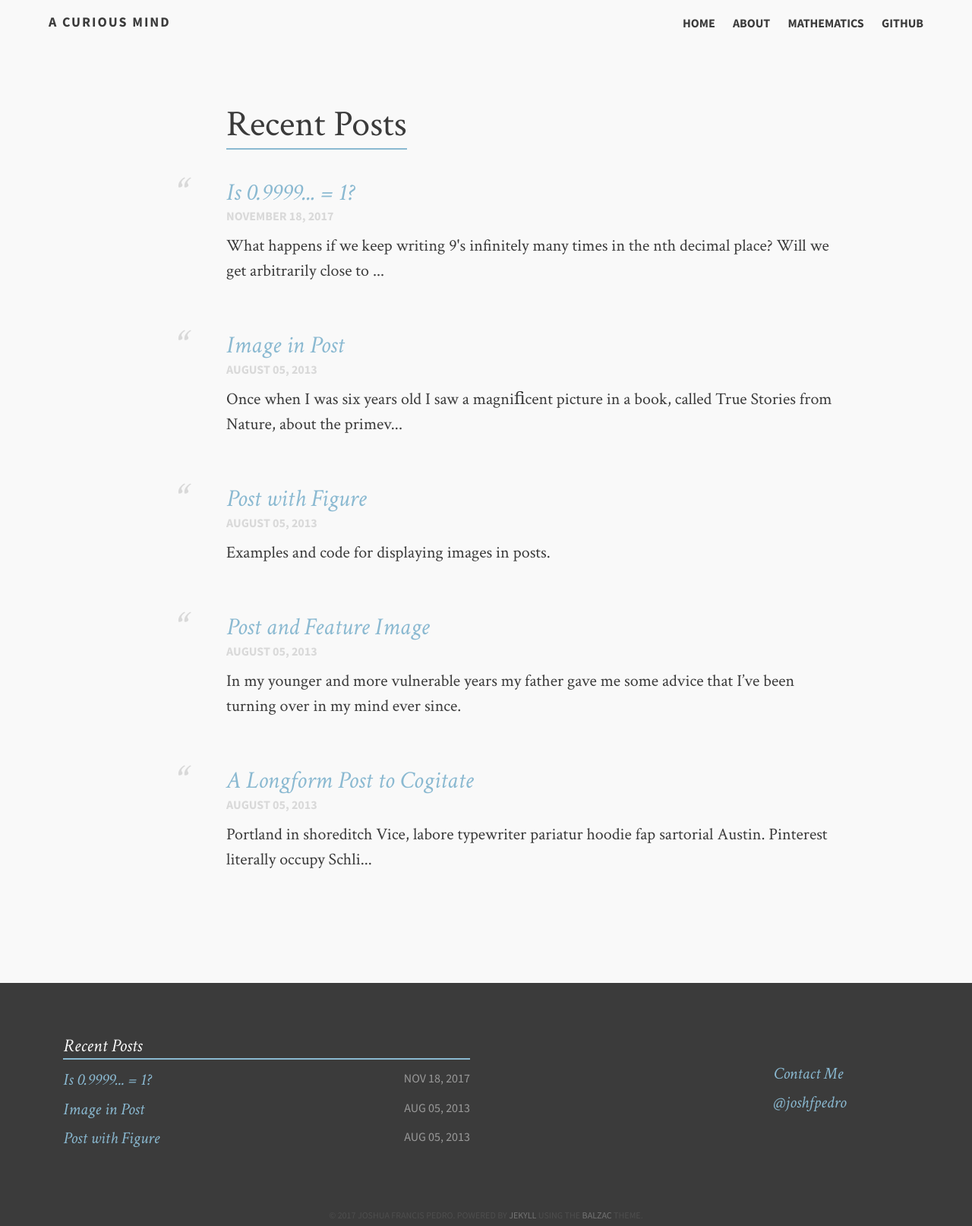
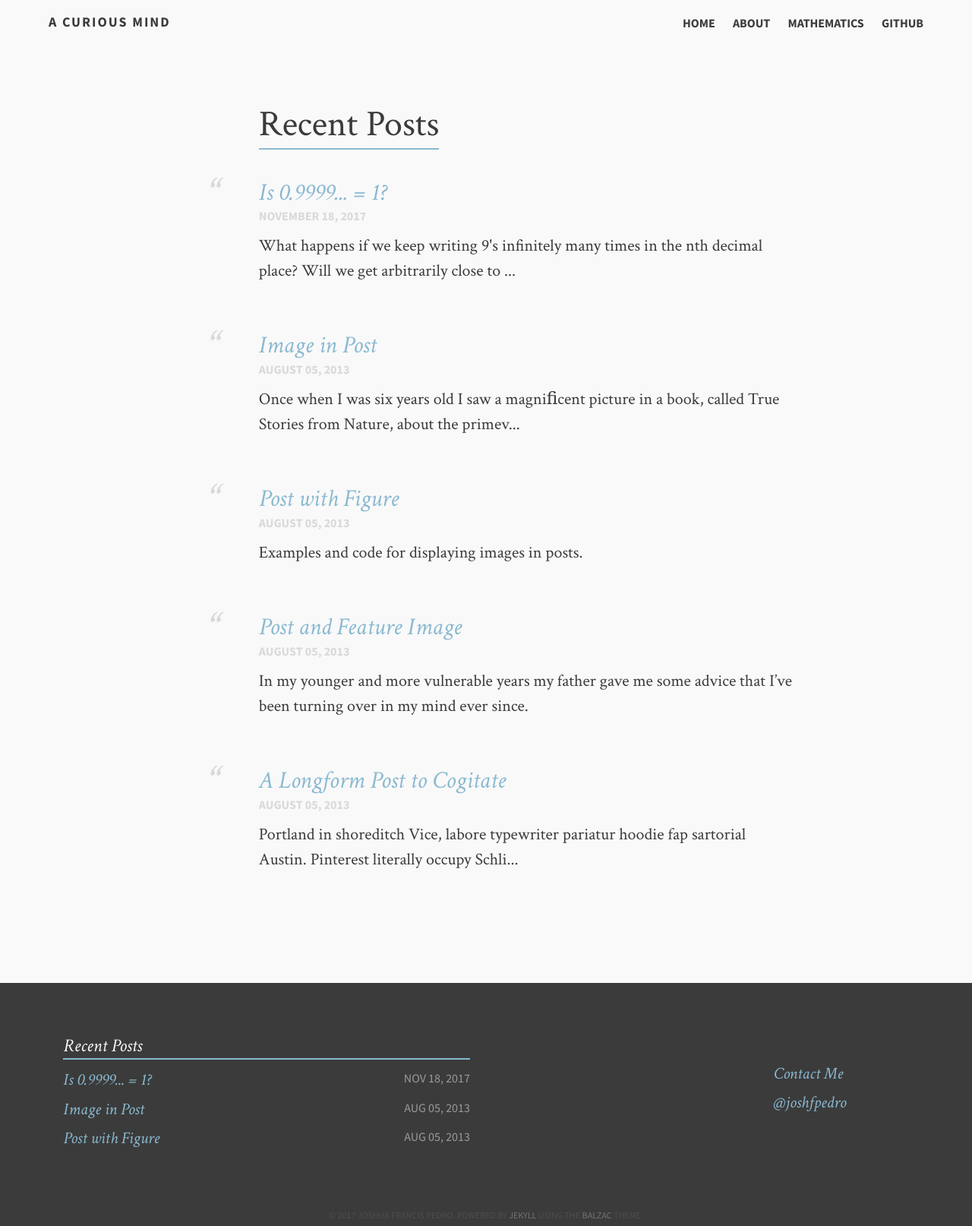
Before and after one commit to ColeTownsend/Balzac-for-Jekyll, a Jekyll site: the page built from index.md, in a window 1280 px wide. Shown: the whole page at 76% size. Built offline with Jekyll 4.4.1, drawn with Linux system fonts in a browser that asks for light colours.

Commit message:
Update _variables.scss

```diff
--- a/_sass/_variables.scss
+++ b/_sass/_variables.scss
@@ -24,7 +24,7 @@ $link: #8AB9D1;
 $accent: #24536B;
 
 /* Widths */
-$maxwidth: 1200px;
+$maxwidth: 1050px;
 
 /* Typography
    ========================================================================== */
```
